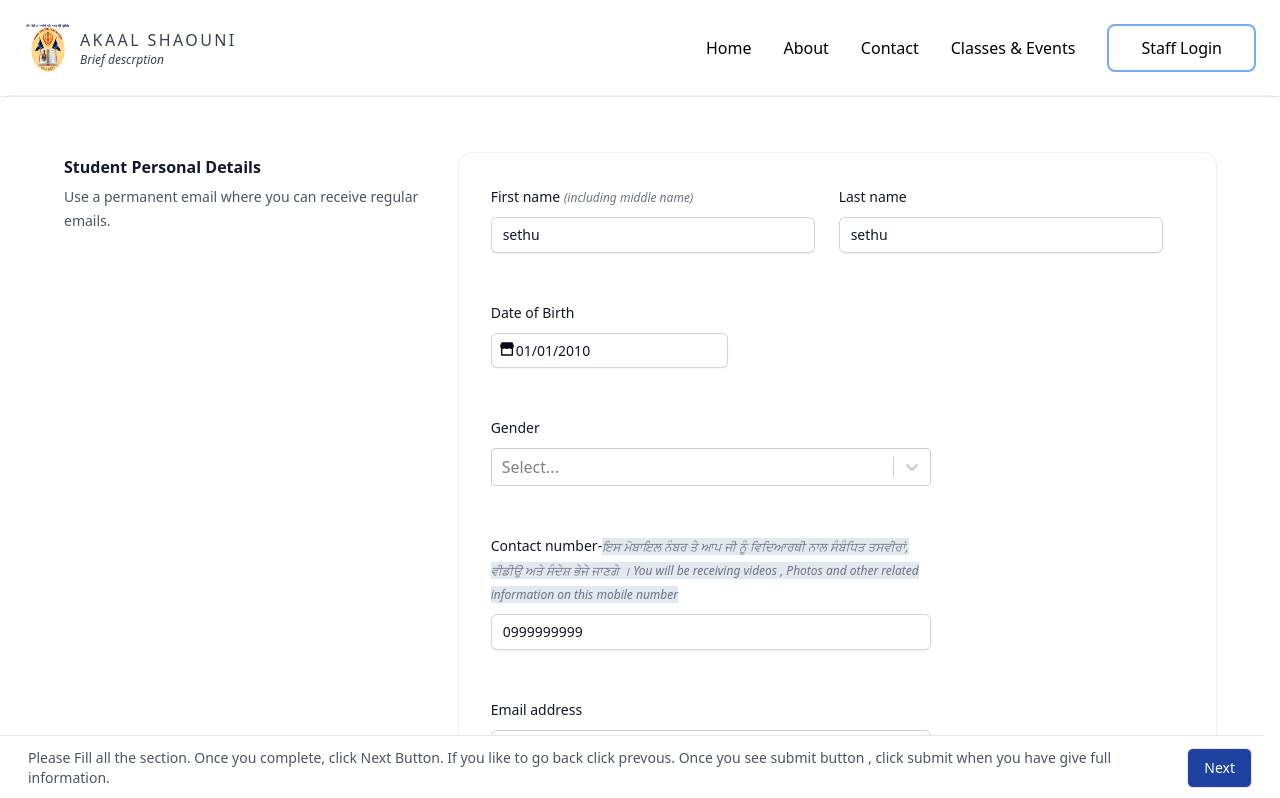
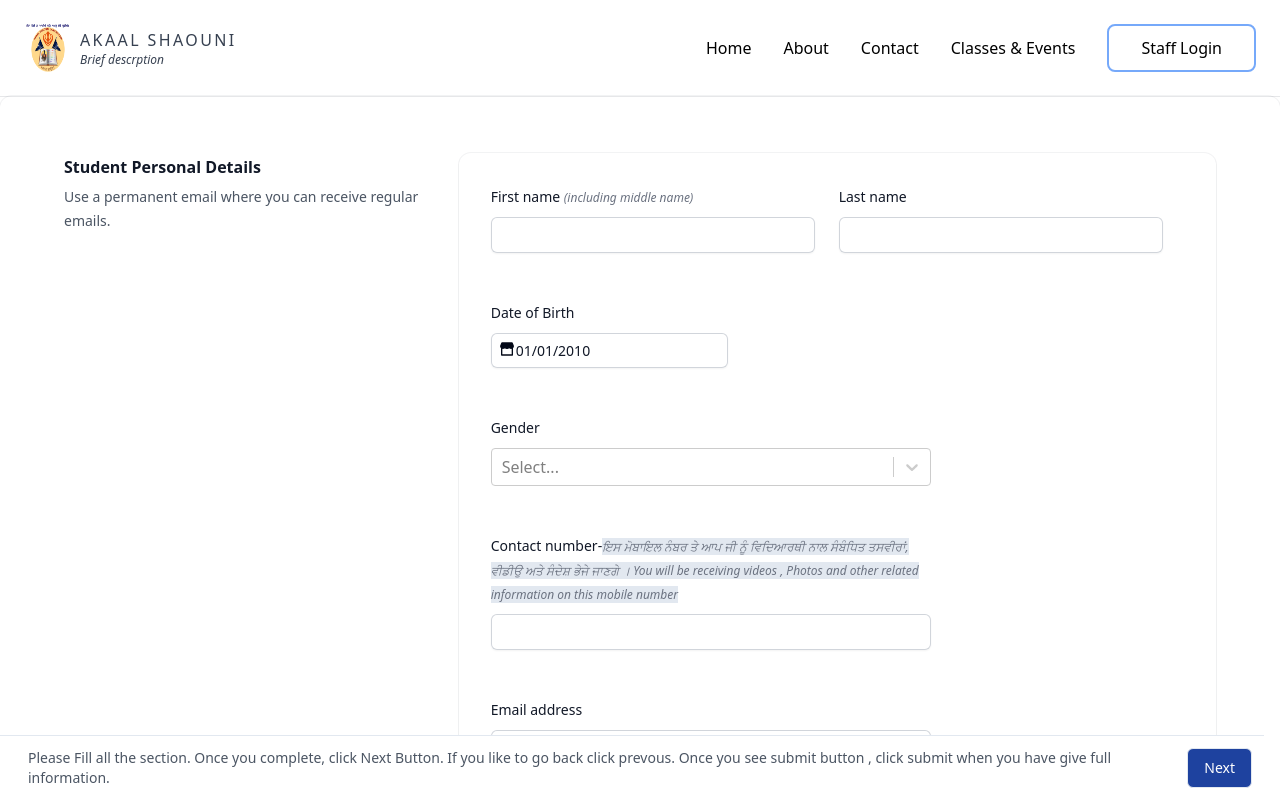
Before and after one commit to sethumadh/SLMS-client, a React (Vite) app: page /application in a window 1280 px wide. Shown: the top 798 px of the page. Built offline with nearby package versions, Linux system fonts and the light colour scheme.

Commit message:
minor fix

```diff
--- a/src/pages/Application/Application.tsx
+++ b/src/pages/Application/Application.tsx
@@ -23,41 +23,78 @@ function Application() {
     resolver: zodResolver(studentSetupWizardSchema),
     defaultValues: {
       personalDetails: {
-        firstName: "sethu",
-        lastName: "sethu",
+        firstName: "",
+        lastName: "",
         DOB: new Date("01-01-2010"),
         gender: "",
-        email: "s@s.com",
-        contact: "0999999999",
-        address: "sethu",
-        suburb: "sethu",
+        email: "",
+        contact: "",
+        address: "",
+        suburb: "",
         state: "Victoria",
         country: "Australia",
-        postcode: "1234",
+        postcode: "",
         image: "",
       },
       parentsSchema: {
-        fatherName: "sethu",
-        motherName: "sethu",
-        parentContact: "0999999999",
-        parentEmail: "s@s.com",
+        fatherName: "",
+        motherName: "",
+        parentContact: "",
+        parentEmail: "",
       },
       emergencyContact: {
-        contactPerson: "sethu",
-        contactNumber: "0999999999",
+        contactPerson: "",
+        contactNumber: "",
         relationship: "friend",
       },
       healthInformation: {
-        medicareNumber: "1111111111",
-        ambulanceMembershipNumber: "2222",
-        medicalCondition: "sssss",
-        allergy: "ssssss",
+        medicareNumber: "",
+        ambulanceMembershipNumber: "",
+        medicalCondition: "",
+        allergy: "",
       },
       subjects: {
         subjects: [],
         subjectRelated: [],
       },
     },
+    // defaultValues: {
+    //   personalDetails: {
+    //     firstName: "sethu",
+    //     lastName: "sethu",
+    //     DOB: new Date("01-01-2010"),
+    //     gender: "",
+    //     email: "s@s.com",
+    //     contact: "0999999999",
+    //     address: "sethu",
+    //     suburb: "sethu",
+    //     state: "Victoria",
+    //     country: "Australia",
+    //     postcode: "1234",
+    //     image: "",
+    //   },
+    //   parentsSchema: {
+    //     fatherName: "sethu",
+    //     motherName: "sethu",
+    //     parentContact: "0999999999",
+    //     parentEmail: "s@s.com",
+    //   },
+    //   emergencyContact: {
+    //     contactPerson: "sethu",
+    //     contactNumber: "0999999999",
+    //     relationship: "friend",
+    //   },
+    //   healthInformation: {
+    //     medicareNumber: "1111111111",
+    //     ambulanceMembershipNumber: "2222",
+    //     medicalCondition: "sssss",
+    //     allergy: "ssssss",
+    //   },
+    //   subjects: {
+    //     subjects: [],
+    //     subjectRelated: [],
+    //   },
+    // },
   })
 
   const { trigger } = methods
```
